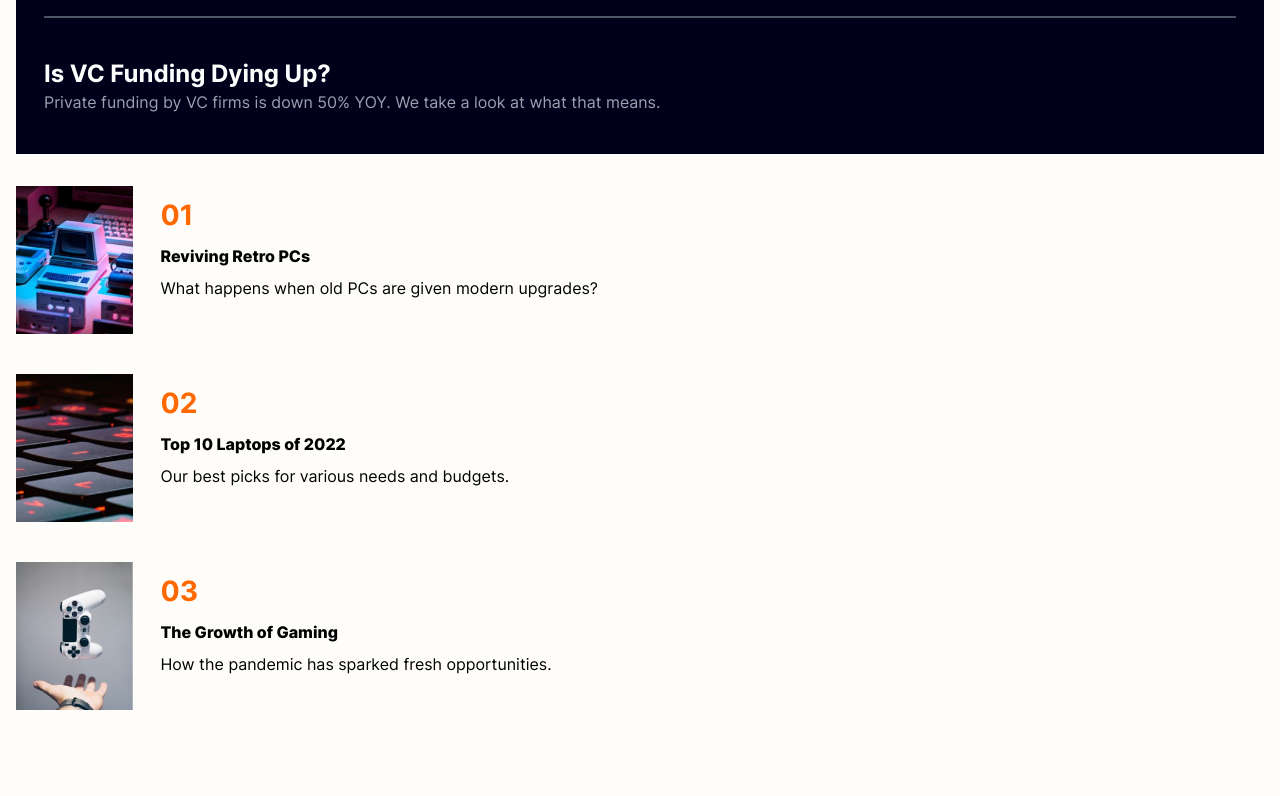
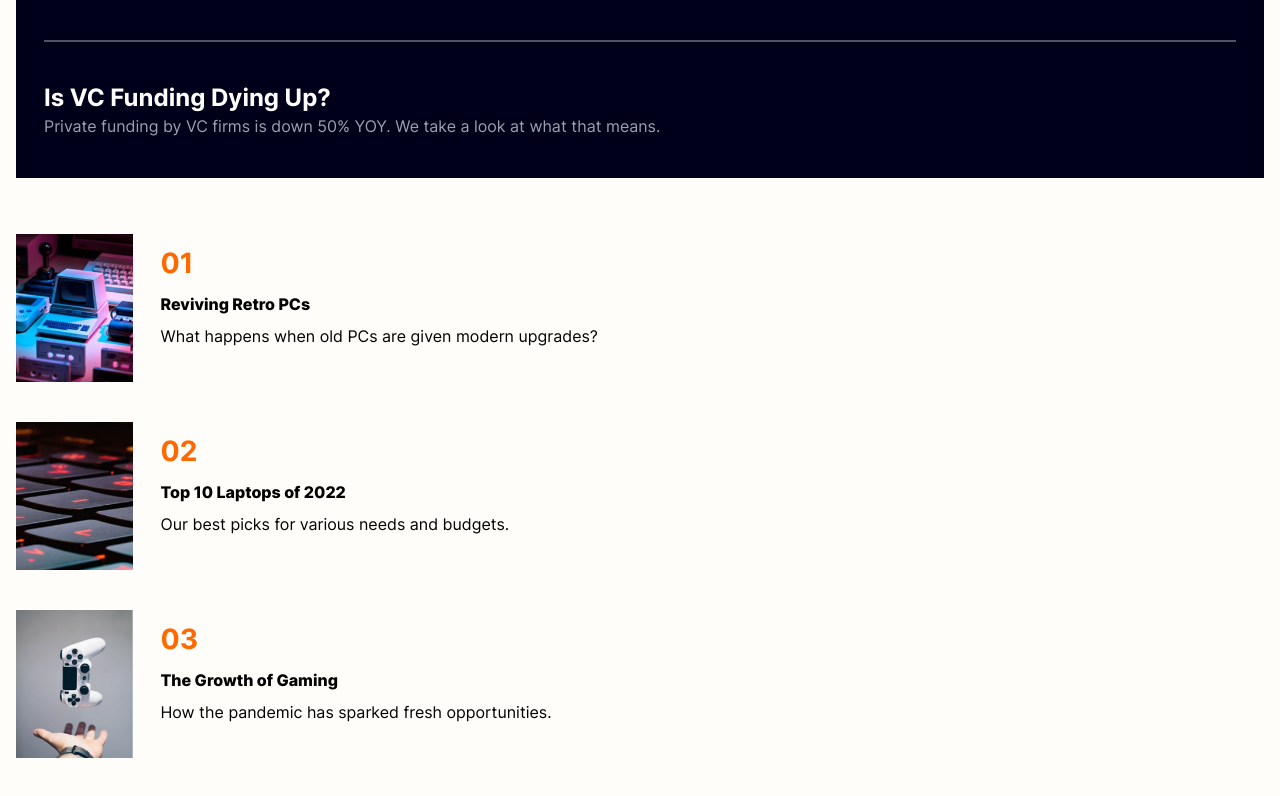
Before and after one commit to fatkharrofiqi/news-homepage, a Next.js app: page / in a window 1280 px wide. Shown: the part 1298-2094 px from the top of the page. Before the commit the page ends 2048 px from the top, so only its background shows below. Built offline with nearby package versions, Linux system fonts and the light colour scheme.

Commit message:
chore: spacing

```diff
--- a/src/app/page.tsx
+++ b/src/app/page.tsx
@@ -4,7 +4,7 @@ import Trending from "@/components/body/trending";
 
 const page = () => {
   return (
-    <div className="space-y-8">
+    <div className="space-y-14 pb-14">
       <Home />
       <News />
       <Trending />
--- a/src/components/body/trending/index.tsx
+++ b/src/components/body/trending/index.tsx
@@ -2,7 +2,7 @@ import TrendingItem from "./trending-item";
 
 export default function Trending() {
   return (
-    <div className="space-y-10 pb-10">
+    <div className="space-y-10">
       <TrendingItem
         src="images/image-retro-pcs.jpg"
         number="01"
```
